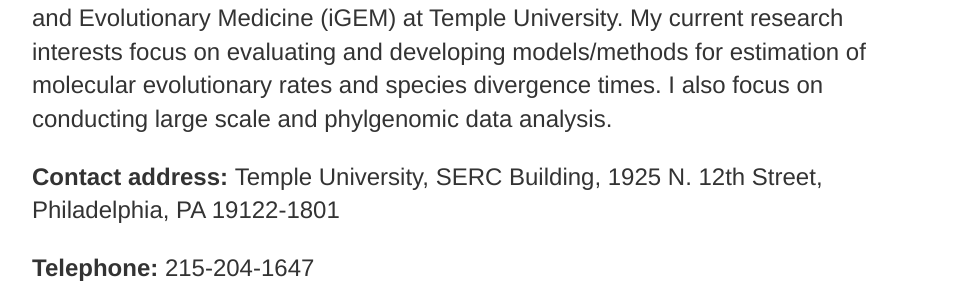
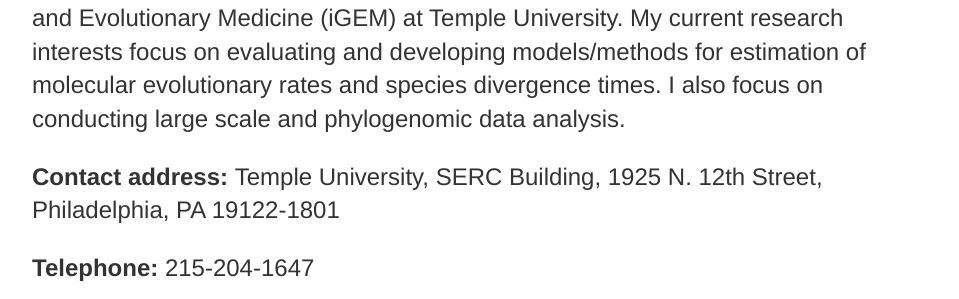
Before and after one commit to josebarbamontoya/josebarbamontoya.github.io, a Jekyll site: the page built from about/index.html, in a window 1280 px wide and 900 px high. Shown: the part 421-720 px from the top of the window, without its empty margins (160-1119 px from the left). Built offline with Jekyll 4.4.1, drawn with Linux system fonts in a browser that asks for light colours; some of the changed text lies outside the part shown.

Commit message:
Update index.html

```diff
--- a/about/index.html
+++ b/about/index.html
@@ -6,7 +6,7 @@
 	<div class="about">
   					<h3>Jose Barba-Montoya – Postdoctoral Researcher</h3>
 		<p style="text-align:center;"><img src="/img/photo7.jpg" height="140" width="250"></p>
-		<p>I am a postdoc in the Lab of Professor Sudhir Kumar at the Institute for Genomics and Evolutionary Medicine (iGEM) at Temple University. My current research interests focus on evaluating and developing models/methods for estimation of molecular evolutionary rates and species divergence times. I also focus on conducting large scale and phylgenomic data analysis.
+		<p>I am a postdoc in the Lab of Professor Sudhir Kumar at the Institute for Genomics and Evolutionary Medicine (iGEM) at Temple University. My current research interests focus on evaluating and developing models/methods for estimation of molecular evolutionary rates and species divergence times. I also focus on conducting large scale and phylogenomic data analysis.
 		<p><b>Contact address: </b>Temple University, SERC Building, 1925 N. 12th Street, Philadelphia, PA 19122-1801</p>
 		<p><b>Telephone: </b>215-204-1647</p>
 		<p><b>Email: </b> <a href="mailto:j.barba@temple.edu">j.barba@temple.edu</a></p>
```
